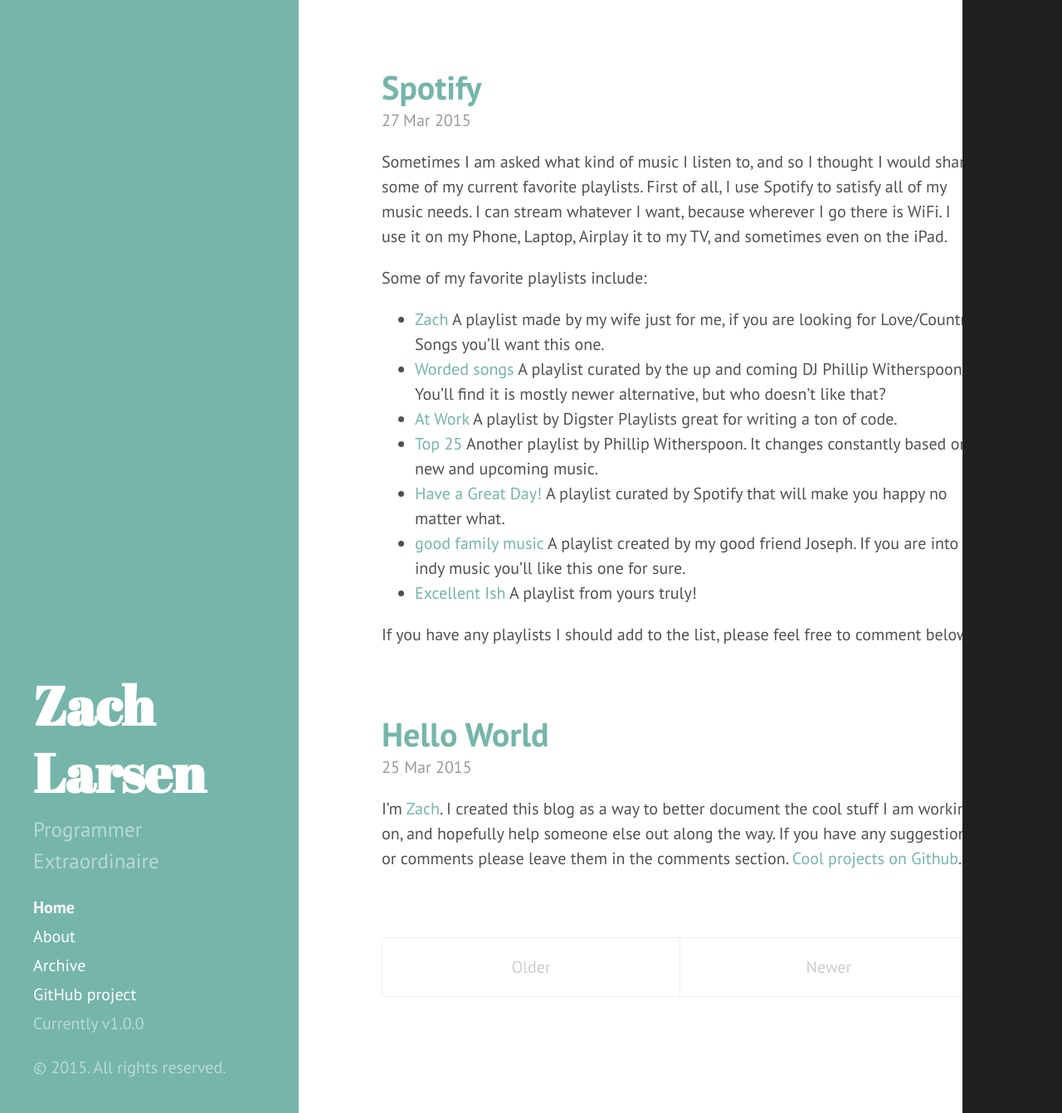
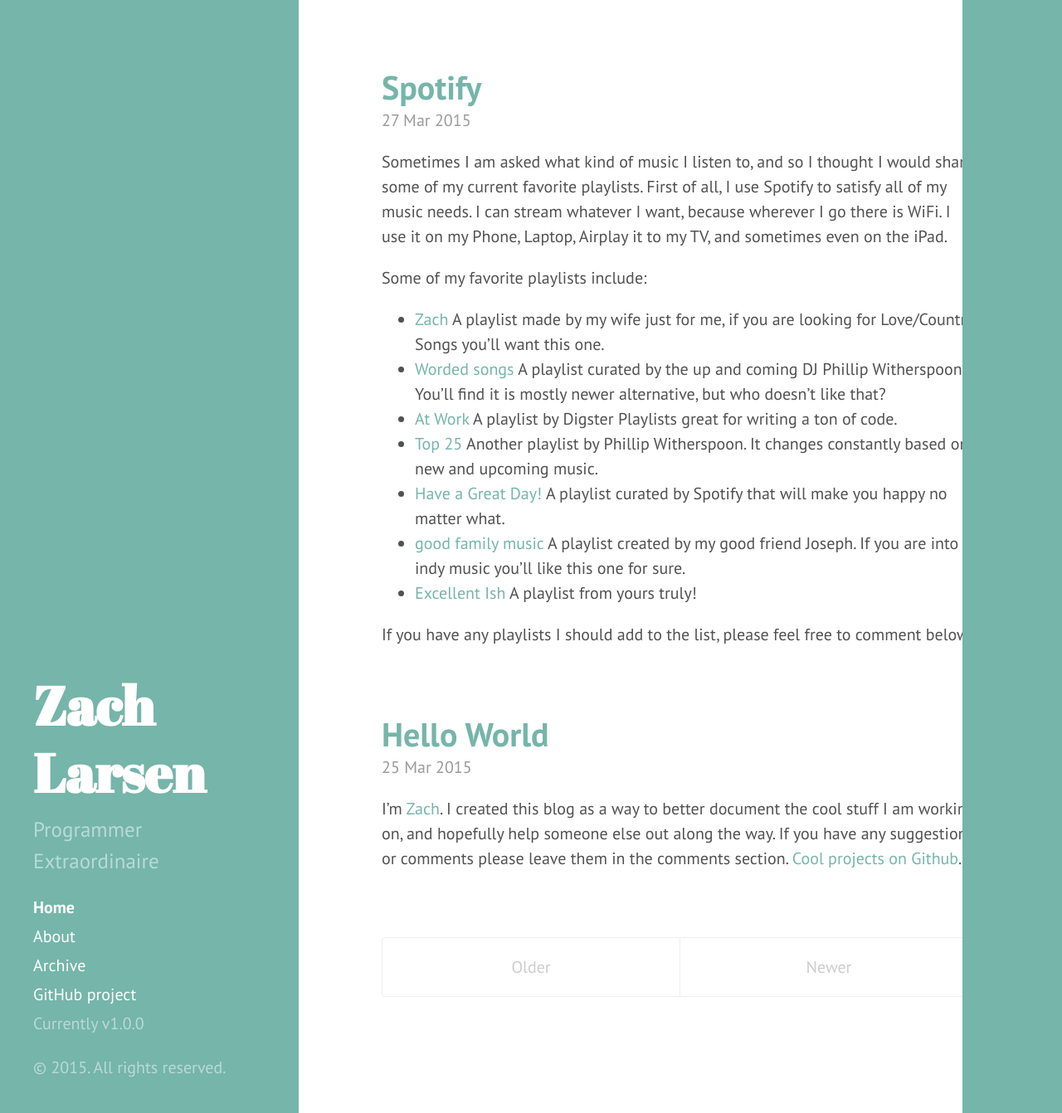
Before and after one commit to zlarsen/zlarsen.github.io, a Jekyll site: the page built from index.html, in a window 1280 px wide and 1342 px high. Shown: the whole window at 83% size. Built offline with Jekyll 4.4.1, drawn with Linux system fonts in a browser that asks for light colours; Markdown is read by kramdown in place of the engine named in the settings; the list of posts is cut into pages by our own code.

Commit message:
Changes ad sidebar theme

```diff
--- a/public/css/hyde.css
+++ b/public/css/hyde.css
@@ -255,6 +255,9 @@
 .theme-base-0c .sidebar {
   background-color: #75b5aa;
 }
+.theme-base-0c .ad-sidebar {
+  background-color: #75b5aa;
+}
 .theme-base-0c .content a,
 .theme-base-0c .related-posts li a:hover {
   color: #75b5aa;
```
